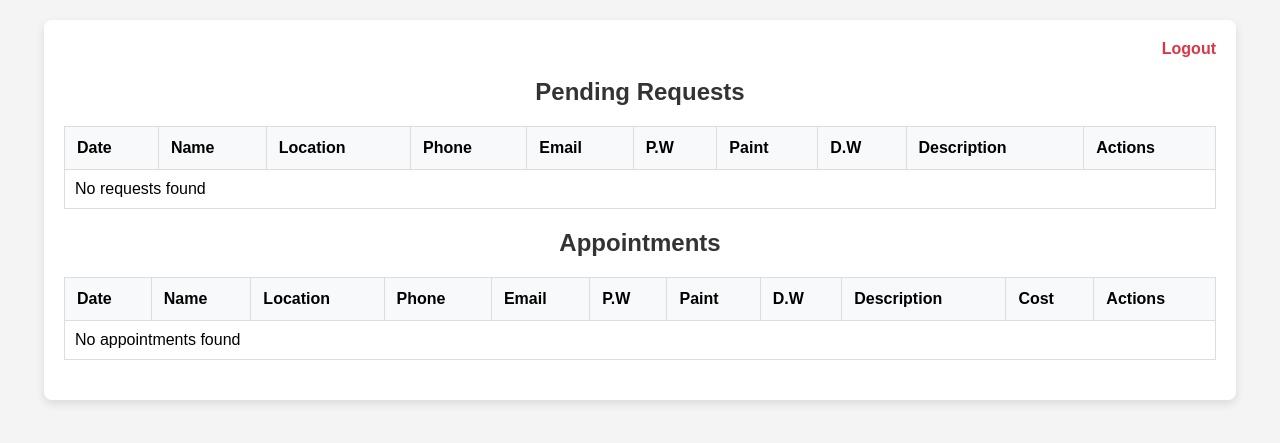
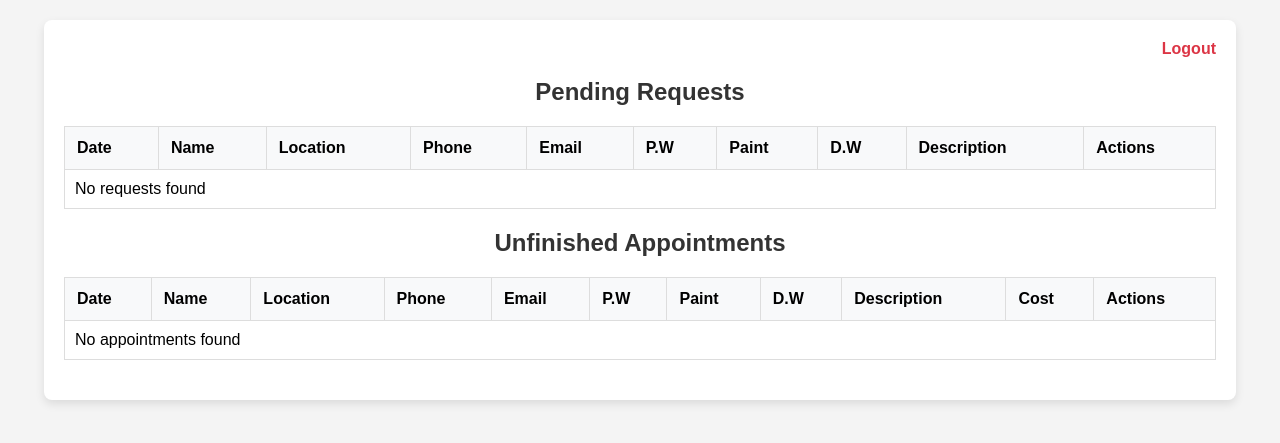
Before and after one commit to serialUmo/SEProject, a PHP site: page /adminview.php in a window 1280 px wide. Shown: the top 443 px of the page. Run offline with PHP 8.4, Linux system fonts and the light colour scheme; the visitor is signed in with stand-in values (Sample User, id 1); data that the repository does not hold is empty.

Commit message:
Change appointment table

```diff
--- a/site/adminview.php
+++ b/site/adminview.php
@@ -161,7 +161,7 @@
             ?>
         </table>
 
-        <h2>Appointments</h2>
+        <h2>Unfinished Appointments</h2>
         <table>
             <tr>
                 <th>Date</th>
@@ -179,10 +179,11 @@
 
             <?php
             $sql = "SELECT r.FirstName, r.LastName, r.Location, r.Phone, r.Email,
-                        r.Powerwashing, r.Painting, r.Drywall,
-                        a.AppointmentDate, a.Description, a.Cost
+                           r.Powerwashing, r.Painting, r.Drywall,
+                           a.AppointmentDate, a.Description, a.Cost
                     FROM REQUEST r
-                    JOIN APPOINTMENT a ON r.RequestID = a.RequestID";
+                    JOIN APPOINTMENT a ON r.RequestID = a.RequestID
+                WHERE a.Finished = FALSE";
             $result = $conn->query($sql);
 
             if ($result->num_rows > 0) {
```
